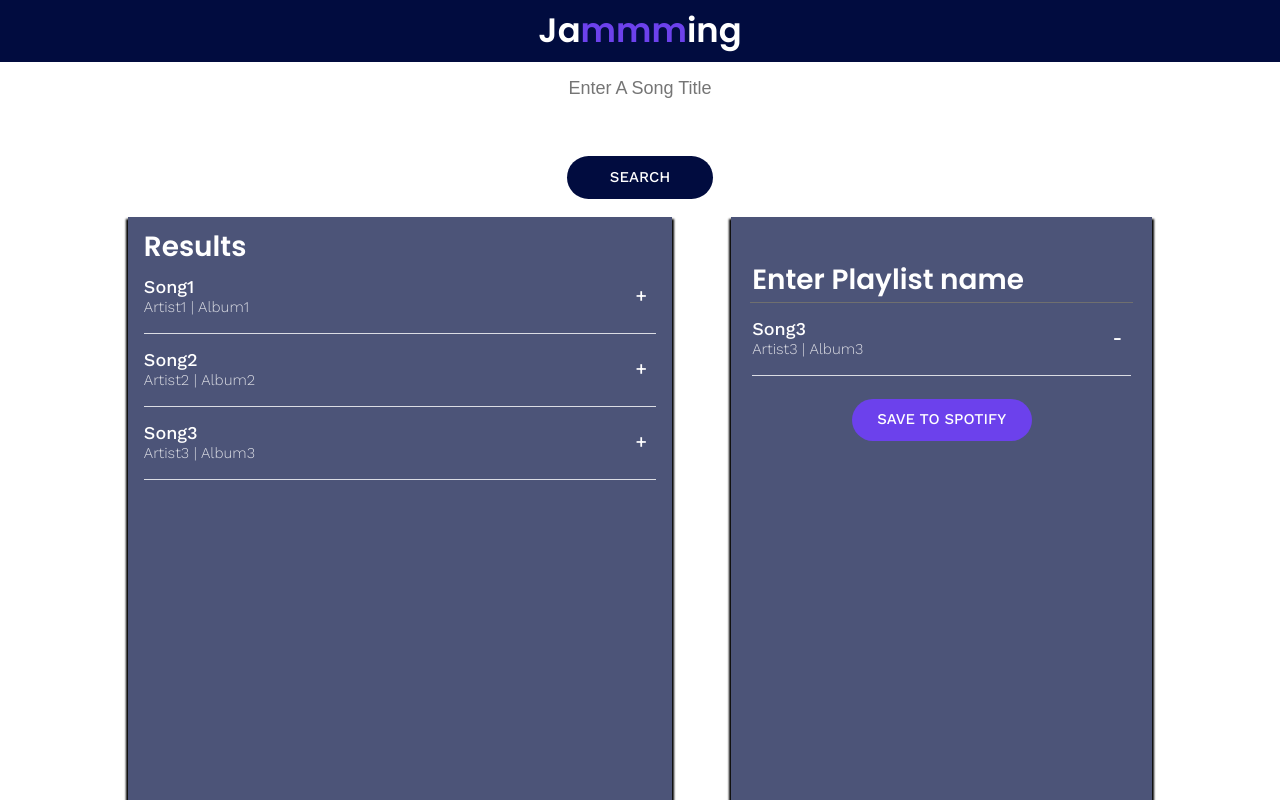
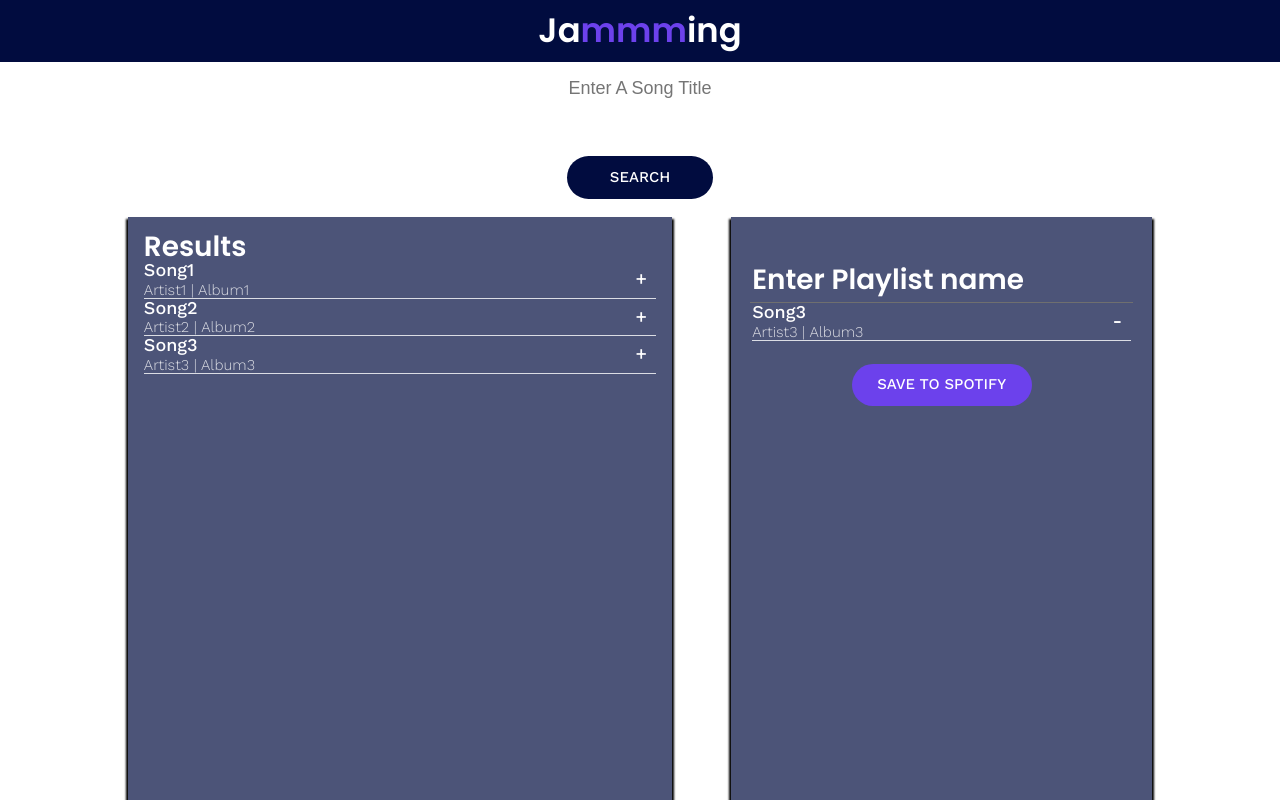
Before and after one commit to tabby42/jamming, a React (Create React App) app: page / in a window 1280 px wide. Shown: the top 800 px of the page. Built offline with nearby package versions, Linux system fonts and the light colour scheme.

Commit message:
modify Track display

```diff
--- a/src/Components/Track/Track.css
+++ b/src/Components/Track/Track.css
@@ -20,11 +20,14 @@
   display: flex;
   flex-direction: column;
   justify-content: center;
-  height: 72px;
 }
 
 .Track-information h3 {
   margin-bottom: .22rem;
+}
+
+.Track-information  img {
+  max-width:  120px;
 }
 
 .Track-information p {
--- a/src/Components/Track/Track.js
+++ b/src/Components/Track/Track.js
@@ -29,6 +29,7 @@ class Track extends Component {
 		return (
 			<div className="Track">
 	            <div className="Track-information">
+	        {/*<img src={this.props.track.image} alt={this.props.track.artist} />*/}
 	              <h3>{this.props.track.name}</h3>
 	              <p>{this.props.track.artist} | {this.props.track.album}</p>
 	            </div>
```
